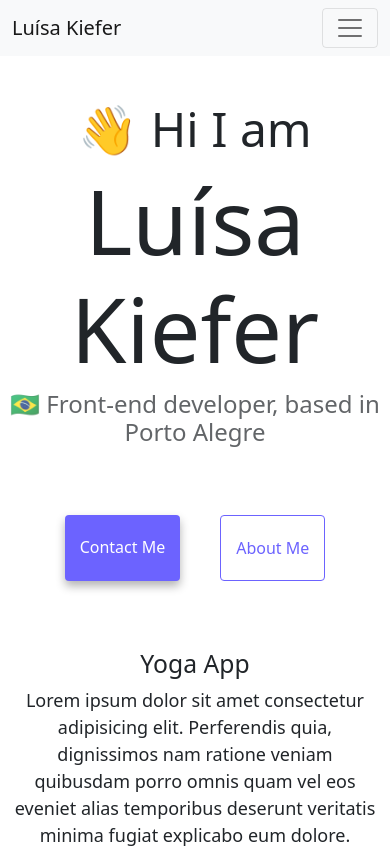
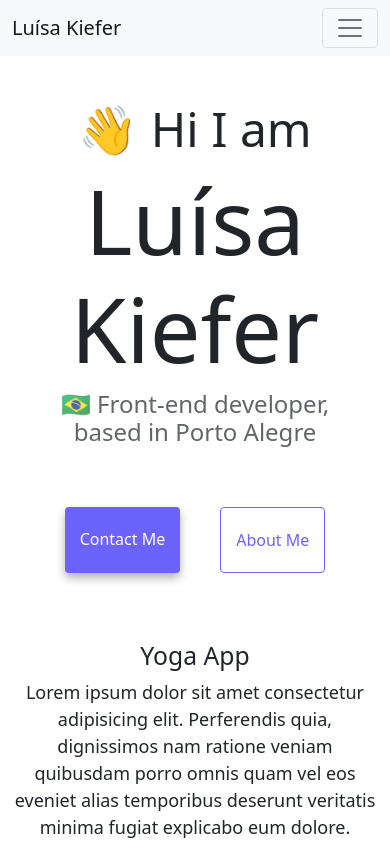
Before and after one commit to luisakiefer/portfolio-homework, a website: page index.html in a window 390 px wide. Shown: the top 852 px of the page. Drawn offline with nearby package versions, Linux system fonts and the light colour scheme.

Commit message:
fixed responsive h3 margin

```diff
--- a/style.css
+++ b/style.css
@@ -11,6 +11,10 @@
 
  h1.text-center {
    text-size: 28px;
+ }
+
+ h3.text-center {
+  margin: 0 40px;
  }
 
  .about-paragraphs p {
```
